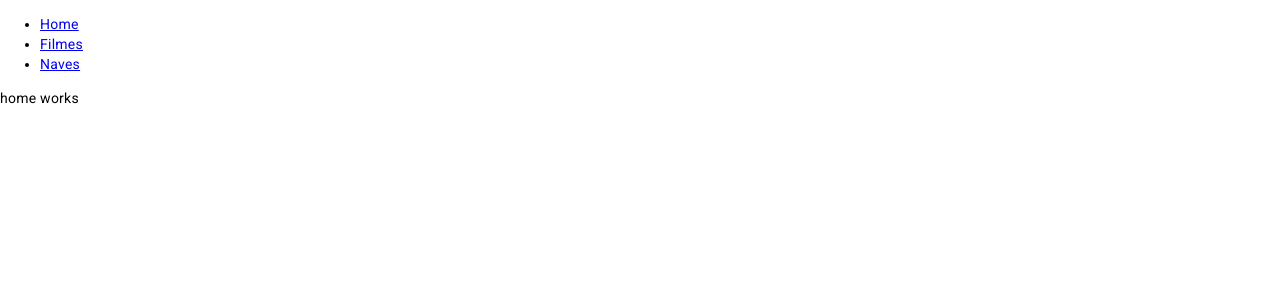
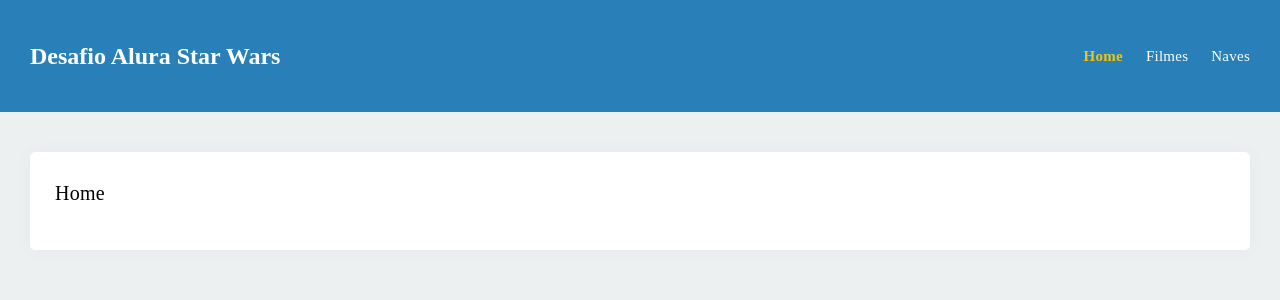
Before and after one commit to fernandodamaso/7DaysOfCode-Alura-Angular, an Angular app: page /home in a window 1280 px wide. Shown: the top 300 px of the page. Built offline with nearby package versions, Linux system fonts and the light colour scheme.

Commit message:
estilização Básica

```diff
--- a/package.json
+++ b/package.json
@@ -20,6 +20,7 @@
     "@angular/platform-browser": "^15.1.0",
     "@angular/platform-browser-dynamic": "^15.1.0",
     "@angular/router": "^15.1.0",
+    "normalize.css": "^8.0.1",
     "rxjs": "~7.8.0",
     "tslib": "^2.3.0",
     "zone.js": "~0.12.0"
--- a/src/app/app.component.html
+++ b/src/app/app.component.html
@@ -1,3 +1,6 @@
 <app-header></app-header>
-
-<router-outlet></router-outlet>
+<div class="layout">
+  <div class="box">
+    <router-outlet></router-outlet>
+  </div>
+</div>
--- a/src/app/filmes/filmes.component.html
+++ b/src/app/filmes/filmes.component.html
@@ -1 +1 @@
-<p>filmes works!</p>
+<h2>Filmes</h2>
--- a/src/app/header/header.component.html
+++ b/src/app/header/header.component.html
@@ -1,5 +1,10 @@
-<ul>
-  <li><a href="#"  routerLinkActive="active" routerLink="/home">Home</a></li>
-  <li><a href="#"  routerLinkActive="active" routerLink="/filmes">Filmes</a></li>
-  <li><a href="#"  routerLinkActive="active" routerLink="/naves">Naves</a></li>
-</ul>
+<header>
+  <div class="layout">
+    <h1>Desafio Alura Star Wars</h1>
+    <ul>
+      <li><a href="#" routerLinkActive="active" routerLink="/home">Home</a></li>
+      <li><a href="#" routerLinkActive="active" routerLink="/filmes">Filmes</a></li>
+      <li><a href="#" routerLinkActive="active" routerLink="/naves">Naves</a></li>
+    </ul>
+  </div>
+</header>
--- a/src/app/header/header.component.scss
+++ b/src/app/header/header.component.scss
@@ -0,0 +1,41 @@
+header {
+  background: #2980B9;
+  padding: 40px 0;
+margin-bottom: 40px;
+  .layout {
+    display: flex;
+    align-items: center;
+    justify-content: space-between;
+
+    @media (max-width: 1024px) {
+      flex-direction: column;
+      gap: 20px;
+    }
+
+    h1 {
+      color: #FFF;
+      font-size: 24px;
+      font-weight: 600;
+      margin: 0;
+    }
+
+    ul {
+      display: inline-flex;
+      justify-content: flex-end;
+      align-items: center;
+      gap: 23px;
+
+      li {
+        a {
+          color: #FFF;
+          font-size: 15px;
+          font-weight: 500px;
+          &.active {
+            font-weight: bold;
+            color: #F1C40F;
+          }
+        }
+      }
+    }
+  }
+}
--- a/src/app/home/home.component.html
+++ b/src/app/home/home.component.html
@@ -1 +1 @@
-home works
+<h2>Home</h2>
--- a/src/app/naves/naves.component.html
+++ b/src/app/naves/naves.component.html
@@ -1 +1 @@
-<p>naves works!</p>
+<h2>Naves</h2>
--- a/src/styles.scss
+++ b/src/styles.scss
@@ -1,4 +1,49 @@
-/* You can add global styles to this file, and also import other style files */
+@import '~normalize.css';
 
-html, body { height: 100%; }
-body { margin: 0; font-family: Roboto, "Helvetica Neue", sans-serif; }
+html,
+body {
+  height: 100%;
+  background: #ECF0F1;
+  font-family: Montserrat;
+}
+
+* {
+  margin: 0;
+  padding: 0;
+  font-family: Montserrat !important;
+}
+
+ul {
+  li {
+    list-style: none;
+  }
+}
+
+a {
+  text-decoration: none;
+}
+
+body {
+  margin: 0;
+  font-family: Roboto, "Helvetica Neue", sans-serif;
+}
+
+
+.layout {
+  max-width: 1220px;
+  padding: 0 20px;
+  margin: auto;
+}
+
+.box {
+  border-radius: 5px;
+  background: #FFF;
+  box-shadow: 0px 0px 14px 1px rgba(43, 100, 138, 0.04);
+  padding: 25px;
+
+  .title {
+    color: #1E2123;
+    font-size: 22px;
+    font-weight: 600;
+  }
+}
```
Also changed, not shown: 1 other file (tests, documents, lock files or other folders).
